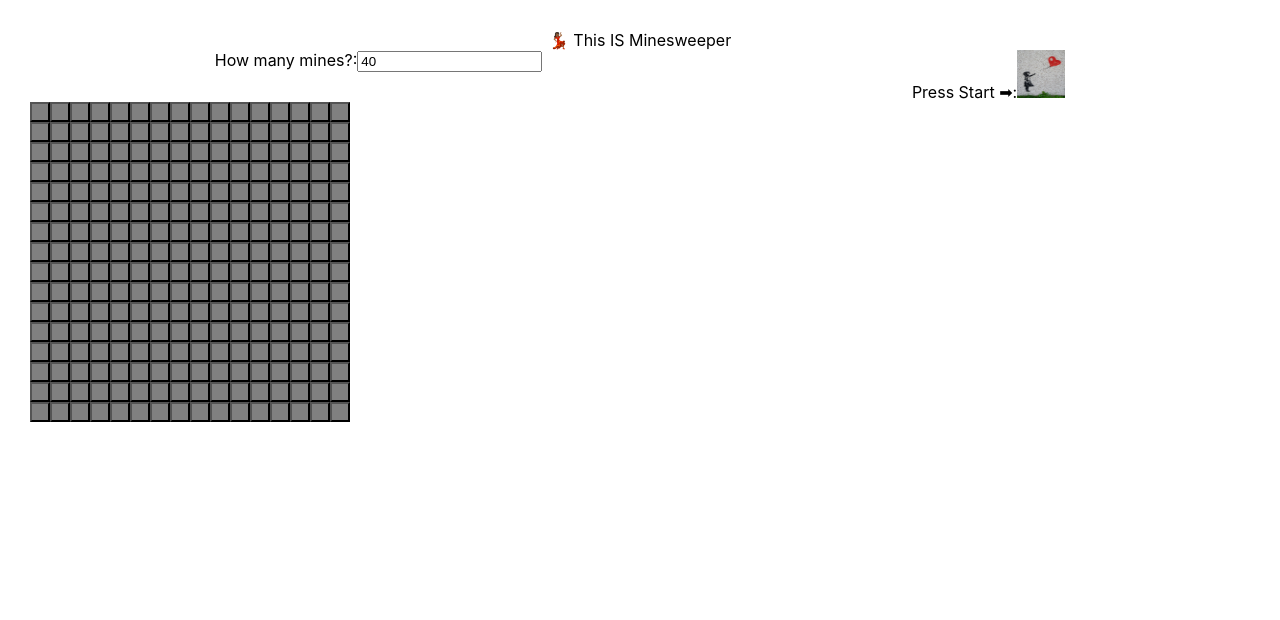
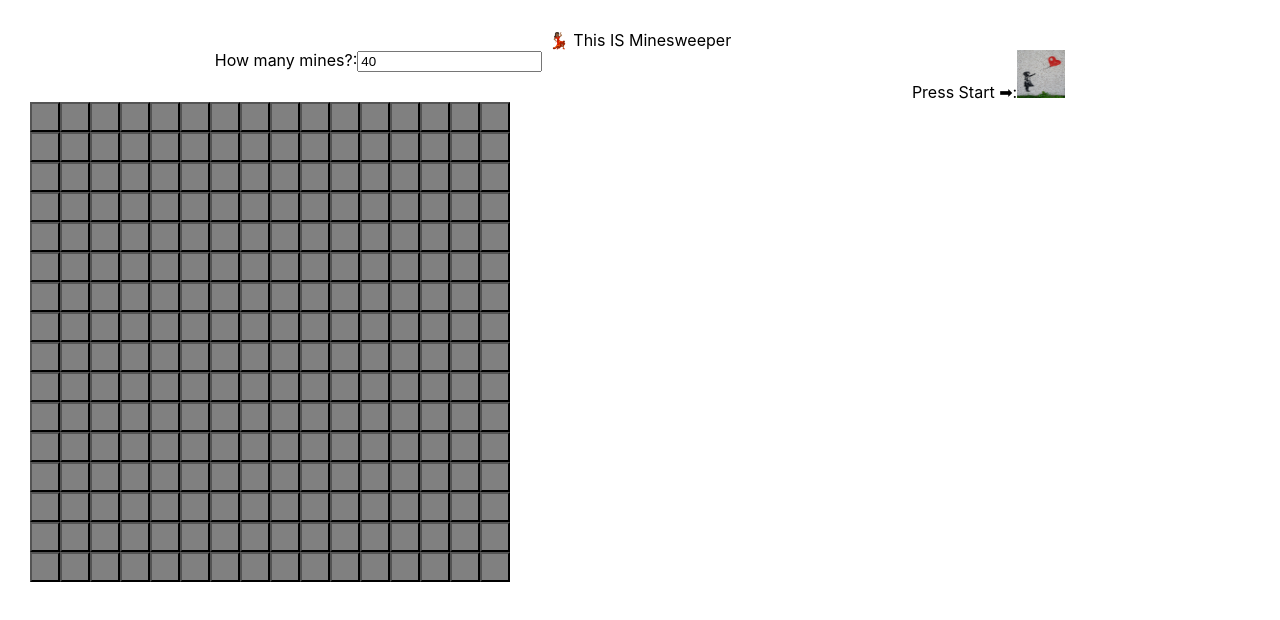
Before and after one commit to jasmatazzy/minesweeper, a React (Create React App) app: page / in a window 1280 px wide. Shown: the top 620 px of the page. Built offline with nearby package versions, Linux system fonts and the light colour scheme.

Commit message:
moved style sheet to jsx

```diff
--- a/src/Square/index.tsx
+++ b/src/Square/index.tsx
@@ -1,5 +1,4 @@
 import React, { FC } from "react";
-import "./style.css";
 interface SquareProps {
   handleMainClick: () => void;
   handleSquareDoubleClick: () => void;
@@ -29,9 +28,16 @@ const Square: FC<SquareProps> = (props) => {
     <button
       onClick={handleMainClick}
       onContextMenu={handleSquareRightClick}
+      // onMouseUp={handleSquareRightClick}
       onDoubleClick={handleSquareDoubleClick}
       style={{
-        backgroundColor: isSquareOpen || isFlagged ? "lightGray" : "gray",
+        backgroundColor: (isSquareOpen && !isMine) || isFlagged  ? "lightGray" : "gray",
+        boxSizing: "border-box",
+        height: "30px",
+        minWidth: "30px",
+        width: "30px",
+        // display: "flex",
+        fontSize: "20px",
       }}
     >
       {isGameStarted &&
--- a/src/Square/style.css
+++ /dev/null
@@ -1,5 +0,0 @@
-button {
-    border-radius: 0;
-    width: 20px;
-    height: 20px;
-  }
```
